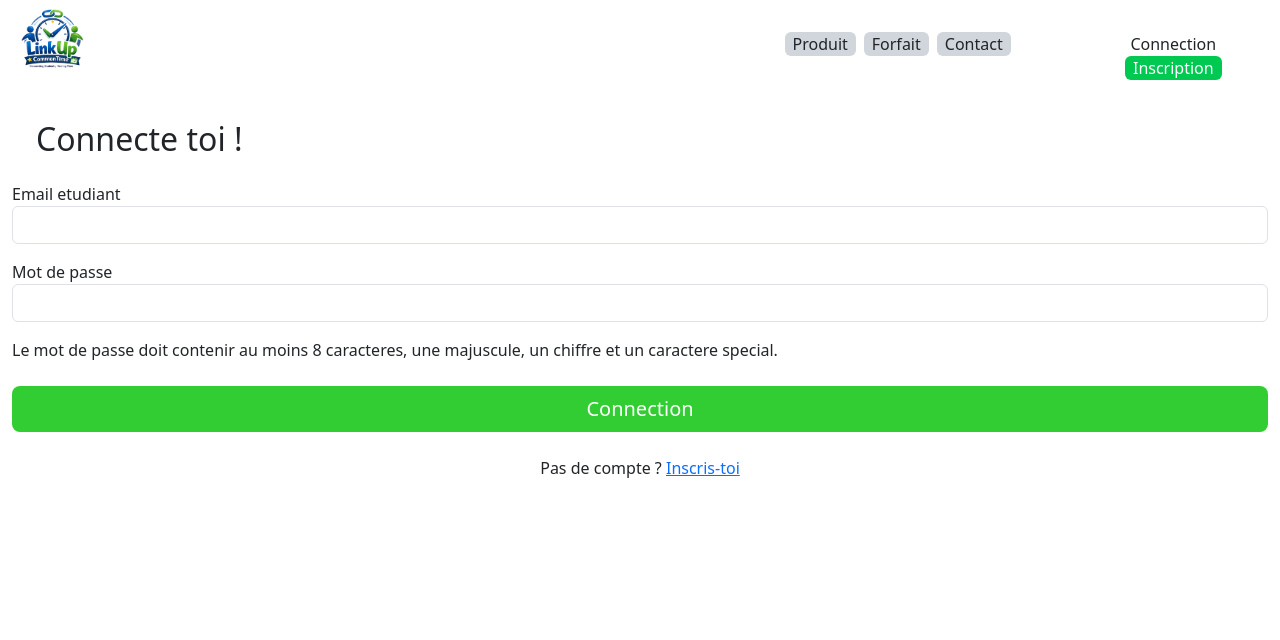
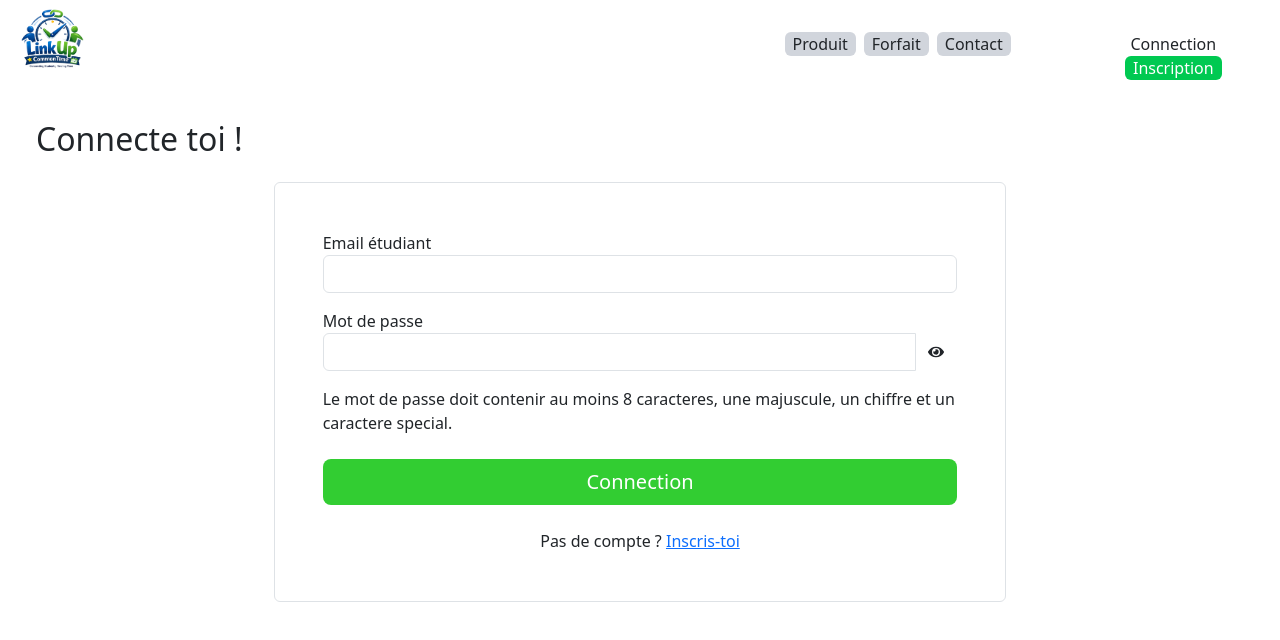
Before and after one commit to SaadK123/PROJET_APP_TRANSACTIONNELLE, a Next.js app in the folder WebApp/my-next-app/: page /SignIn in a window 1280 px wide. Shown: the top 640 px of the page. Built offline with nearby package versions, Linux system fonts and the light colour scheme.

Commit message:
brought back old frontedn for sign in and signup

```diff
--- a/WebApp/my-next-app/app/SignIn/page.tsx
+++ b/WebApp/my-next-app/app/SignIn/page.tsx
@@ -1,12 +1,13 @@
 "use client";
 
 import { useState } from "react";
-import type { FormEvent } from "react";
+import type { FormEvent, ChangeEvent } from "react";
 import { useRouter } from "next/navigation";
 
-import { obtenirEtudiantParAuth } from "../FetchsMethodesEtudiants";
+import { API } from "../../Api";
 import { verifierEmail, verifierMotDePasse } from "../VerificationEmail";
 import { retournerErreur } from "../attraperErreur";
+import { FaEye, FaEyeSlash } from "react-icons/fa";
 
 import {
   GotoDashboard,
@@ -14,8 +15,6 @@ import {
   GotoLogin,
   GotoSignUp,
 } from "../ChangerPage";
-
-import type { Etudiant } from "../TypesObjets";
 
 /**
  * ici je met toute les constante en haut
@@ -37,14 +36,16 @@ const BOUTON_CONNEXION = "Connection";
 const BOUTON_INSCRIPTION = "Inscription";
 
 /* formulaire */
-const LABEL_EMAIL = "Email etudiant";
+const LABEL_EMAIL = "Email étudiant";
 const LABEL_MOT_DE_PASSE = "Mot de passe";
 const TEXTE_REGLES_MOT_DE_PASSE =
   "Le mot de passe doit contenir au moins 8 caracteres, une majuscule, un chiffre et un caractere special.";
 const TEXTE_PAS_DE_COMPTE = "Pas de compte ?";
 const TEXTE_INSCRIPTION = "Inscris-toi";
 
-/* bouton submit */
+/* bouton formulaire */
+const BOUTON_VOIR = <FaEye />;
+const BOUTON_CACHER = <FaEyeSlash />;
 const BOUTON_CONNEXION_EN_COURS = "Connexion...";
 const BOUTON_CONNEXION_FORM = "Connection";
 
@@ -62,6 +63,7 @@ export default function SignIn() {
   /* state interface */
   const [erreur, setErreur] = useState<string>("");
   const [chargement, setChargement] = useState<boolean>(false);
+  const [voirMotDePasse, setVoirMotDePasse] = useState<boolean>(false);
 
   /**
    * ici je gere lenvoie du formulaire
@@ -90,12 +92,14 @@ export default function SignIn() {
     try {
       setChargement(true);
 
-      const etudiant: Etudiant = await obtenirEtudiantParAuth(
-        email.trim(),
-        password
-      );
-
-      GotoDashboard(router, etudiant.id);
+      const etudiant = await API.getEtudiantByAuth({
+        authentificationDTO: {
+          courriel: email.trim(),
+          motDePasse: password,
+        },
+      });
+      localStorage.setItem("idEtudiant", etudiant.id!);
+      GotoDashboard(router, etudiant.id!);
     } catch (e: any) {
       setErreur(retournerErreur(e, ERREUR_CONNEXION));
     } finally {
@@ -173,7 +177,10 @@ export default function SignIn() {
         </div>
 
         {/* formulaire de connexion */}
-        <form onSubmit={handleSubmit}>
+        <form
+          className="border rounded signup-form p-5 col-7 mx-auto"
+          onSubmit={handleSubmit}
+        >
           {/* ici je montre lerreur si elle existe */}
           {erreur !== "" ? (
             <div className="alert alert-danger mb-4">{erreur}</div>
@@ -193,12 +200,24 @@ export default function SignIn() {
           {/* champ mot de passe */}
           <div className="mb-3">
             <label>{LABEL_MOT_DE_PASSE}</label>
+            <div className="input-group">
               <input
                 value={password}
-              onChange={(e) => setPassword(e.currentTarget.value)}
-              type="password"
+                onChange={(e: ChangeEvent<HTMLInputElement>) =>
+                  setPassword(e.currentTarget.value)
+                }
+                type={voirMotDePasse ? "text" : "password"}
                 className="form-control"
               />
+
+              <button
+                type="button"
+                className="btn"
+                onClick={() => setVoirMotDePasse(!voirMotDePasse)}
+              >
+                {voirMotDePasse ? BOUTON_CACHER : BOUTON_VOIR}
+              </button>
+            </div>
           </div>
 
           {/* rappel des regles */}
@@ -216,7 +235,6 @@ export default function SignIn() {
               {chargement ? BOUTON_CONNEXION_EN_COURS : BOUTON_CONNEXION_FORM}
             </button>
           </div>
-        </form>
 
           {/* lien vers inscription */}
           <div className="col-7 mx-auto text-center">
@@ -227,6 +245,8 @@ export default function SignIn() {
               </span>
             </label>
           </div>
+        </form>
+        {/* </form>*/}
       </div>
     </div>
   );
--- a/WebApp/my-next-app/app/SignUp/page.tsx
+++ b/WebApp/my-next-app/app/SignUp/page.tsx
@@ -4,15 +4,13 @@ import { useState } from "react";
 import type { ChangeEvent, FormEvent } from "react";
 import { useRouter } from "next/navigation";
 
-import { creerEtudiant } from "@/app/FetchsMethodesEtudiants";
 import { verifierEmail, verifierMotDePasse } from "@/app/VerificationEmail";
 import { retournerErreur } from "@/app/attraperErreur";
+import { FaEye, FaEyeSlash } from "react-icons/fa";
 
-import {
-  GotoHomePage,
-  GotoLogin,
-  GotoSignUp,
-} from "@/app/ChangerPage";
+import { API } from "../../Api";
+
+import { GotoHomePage, GotoLogin, GotoSignUp } from "@/app/ChangerPage";
 
 /**
  * ici je met toute les constante en haut
@@ -21,17 +19,16 @@ import {
  */
 
 /* erreurs */
-const ERREUR_CREATION_COMPTE = "impossible de creer le compte";
+const ERREUR_CREATION_COMPTE = "Impossible de creer le compte";
 const ERREUR_NOM_UTILISATEUR_OBLIGATOIRE =
-  "le nom d utilisateur est obligatoire";
-const ERREUR_NOM_OBLIGATOIRE = "le nom est obligatoire";
-const ERREUR_PRENOM_OBLIGATOIRE = "le prenom est obligatoire";
-const ERREUR_ECOLE_OBLIGATOIRE = "l ecole est obligatoire";
-const ERREUR_CONDITIONS_OBLIGATOIRES =
-  "accepter les conditions d utilisation";
+  "Le nom d'utilisateur est obligatoire";
+const ERREUR_NOM_OBLIGATOIRE = "Le nom est obligatoire";
+const ERREUR_PRENOM_OBLIGATOIRE = "Le prénom est obligatoire";
+const ERREUR_ECOLE_OBLIGATOIRE = " L'école est obligatoire";
+const ERREUR_CONDITIONS_OBLIGATOIRES = "Accepter les conditions d'utilisation";
 
 /* succes */
-const MESSAGE_COMPTE_CREE = "compte cree avec succes";
+const MESSAGE_COMPTE_CREE = "Compte crée avec succes";
 
 /* titres */
 const TITRE_PAGE = "Creer un compte";
@@ -46,9 +43,9 @@ const BOUTON_CONNEXION = "Connection";
 const BOUTON_INSCRIPTION = "Inscription";
 
 /* formulaire */
-const LABEL_NOM_UTILISATEUR = "Nom d utilisateur";
+const LABEL_NOM_UTILISATEUR = "Nom d'utilisateur";
 const LABEL_NOM = "Nom";
-const LABEL_PRENOM = "Prenom";
+const LABEL_PRENOM = "Prénom";
 const LABEL_ECOLE = "Universite Cegep";
 const LABEL_EMAIL = "Email etudiant";
 const LABEL_MOT_DE_PASSE = "Mot de passe";
@@ -56,8 +53,8 @@ const LABEL_MOT_DE_PASSE = "Mot de passe";
 const TEXTE_REGLES_MOT_DE_PASSE =
   "Le mot de passe doit contenir au moins 8 caracteres, une majuscule, un chiffre et un caractere special.";
 
-const TEXTE_CONDITIONS_1 = "J accepte les";
-const TEXTE_CONDITIONS_2 = "conditions d utilisation";
+const TEXTE_CONDITIONS_1 = "J'accepte les";
+const TEXTE_CONDITIONS_2 = "conditions d'utilisation";
 const TEXTE_CONDITIONS_3 = "et la";
 const TEXTE_CONDITIONS_4 = "politique de confidentialite";
 
@@ -65,8 +62,8 @@ const TEXTE_DEJA_COMPTE = "Tu as deja un compte ?";
 const TEXTE_CONNECTE_TOI = "Connecte-toi";
 
 /* boutons formulaire */
-const BOUTON_VOIR = "Voir";
-const BOUTON_CACHER = "Cacher";
+const BOUTON_VOIR = <FaEye />;
+const BOUTON_CACHER = <FaEyeSlash />;
 const BOUTON_CREER_COMPTE = "Creer mon compte";
 const BOUTON_CREATION_EN_COURS = "Creation...";
 
@@ -104,7 +101,7 @@ const ECOLES: string[] = [
   "Universite du Quebec a Chicoutimi (UQAC)",
 ];
 
-export default function SignUpTestPage() {
+export default function SignUpPage() {
   const router = useRouter();
 
   /* state des champs */
@@ -173,14 +170,16 @@ export default function SignUpTestPage() {
     try {
       setChargement(true);
 
-      await creerEtudiant(
-        firstName.trim(),
-        name.trim(),
-        username.trim(),
-        uni.trim(),
-        password,
-        email.trim()
-      );
+      await API.createEtudiant({
+        creationEtudiantDTO: {
+          prenom: firstName.trim(),
+          nom: name.trim(),
+          nomUtilisateur: username.trim(),
+          ecole: uni.trim(),
+          motDePasse: password,
+          courriel: email.trim(),
+        },
+      });
 
       setMessage(MESSAGE_COMPTE_CREE);
       GotoLogin(router);
@@ -368,7 +367,7 @@ export default function SignUpTestPage() {
 
                 <button
                   type="button"
-                  className="btn btn-outline-secondary"
+                  className="btn"
                   onClick={() => setVoirMotDePasse(!voirMotDePasse)}
                 >
                   {voirMotDePasse ? BOUTON_CACHER : BOUTON_VOIR}
--- a/WebApp/my-next-app/package.json
+++ b/WebApp/my-next-app/package.json
@@ -18,7 +18,8 @@
     "fullcalendar": "^6.1.20",
     "next": "16.1.6",
     "react": "19.2.3",
-    "react-dom": "19.2.3"
+    "react-dom": "19.2.3",
+    "react-icons": "^5.6.0"
   },
   "devDependencies": {
     "@tailwindcss/postcss": "^4",
```
Also changed, not shown: WebApp/my-next-app/app/Produit/page.tsx (deleted), 2 other files (tests, documents, lock files or other folders). Lines whose indentation alone changed are shown as unchanged.
